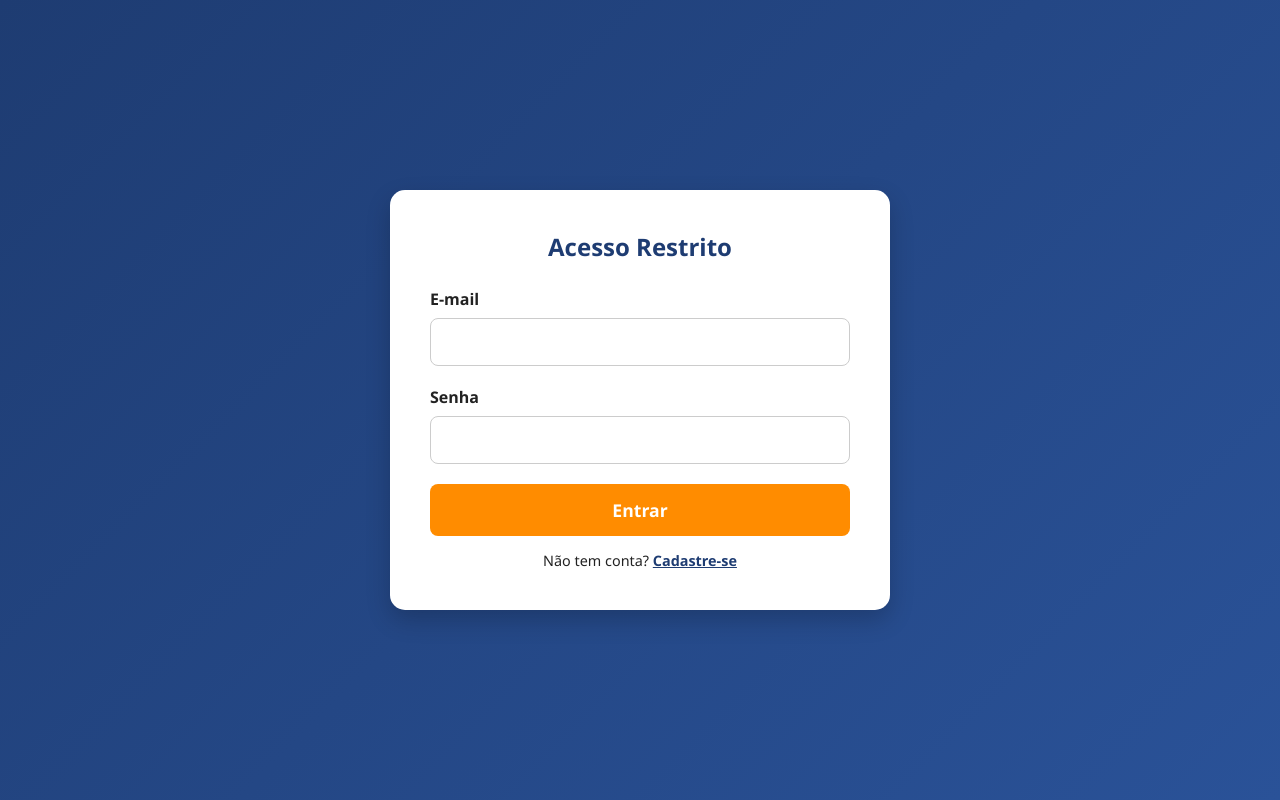
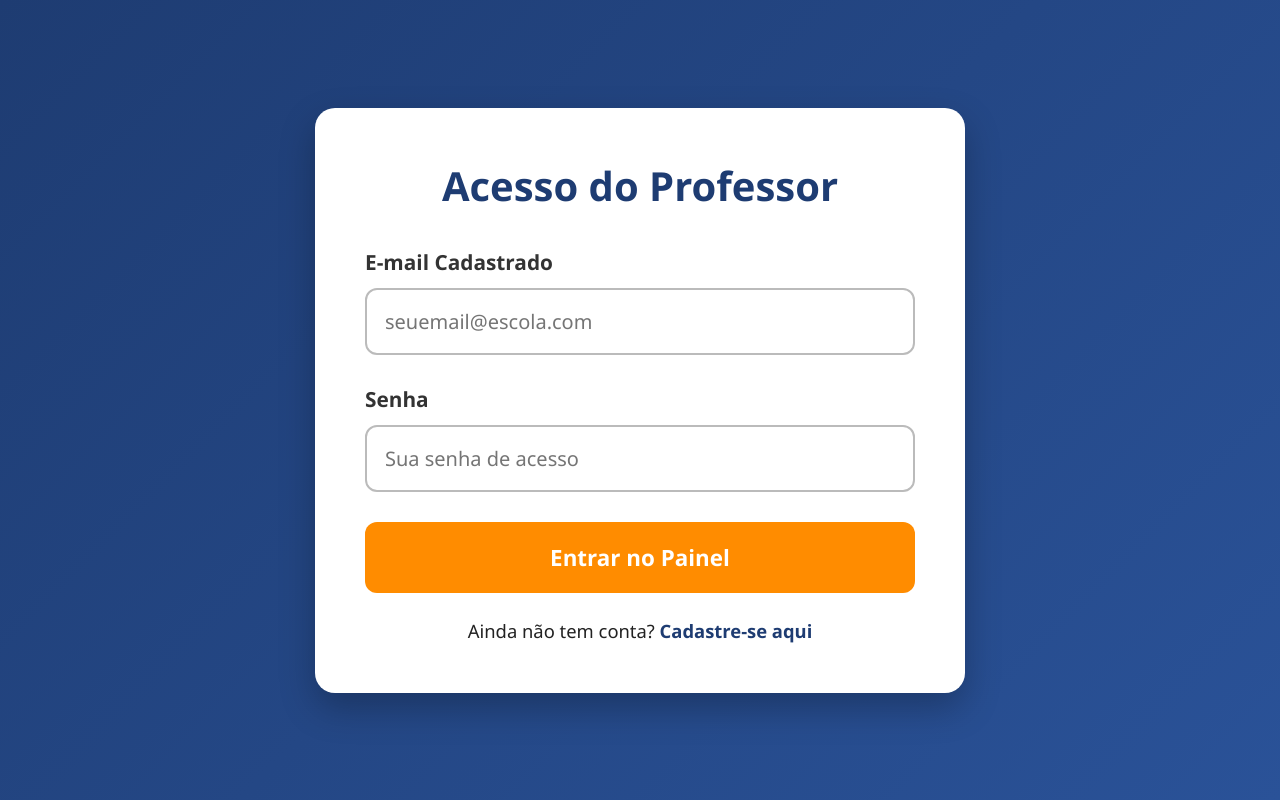
Before and after one commit to jjoedson00/MURAL_PARA_ESCOLA.1, a website: page public/login.html in a window 1280 px wide. Drawn offline with Linux system fonts and the light colour scheme.

Commit message:
feat: login automatico pos-cadastro, telas ampliadas e erros em tela

```diff
--- a/public/login.html
+++ b/public/login.html
@@ -3,44 +3,133 @@
 <head>
     <meta charset="UTF-8">
     <meta name="viewport" content="width=device-width, initial-scale=1.0">
-    <title>Login - Administrador</title>
+    <title>Login - Professor</title>
     <link rel="stylesheet" href="style.css">
+    <style>
+        .form-box-grande {
+            background: #ffffff;
+            padding: 50px;
+            border-radius: 20px;
+            width: 100%;
+            max-width: 650px;
+            box-shadow: 0 15px 35px rgba(0,0,0,0.25);
+        }
+
+        .form-box-grande h2 {
+            font-size: 2.5rem;
+            margin-bottom: 35px;
+            text-align: center;
+            color: #1e3c72;
+            font-weight: 700;
+        }
+
+        .input-group-grande {
+            margin-bottom: 30px;
+        }
+
+        .input-group-grande label {
+            display: block;
+            margin-bottom: 12px;
+            font-weight: 600;
+            font-size: 1.3rem;
+            color: #333;
+        }
+
+        .input-group-grande input {
+            width: 100%;
+            padding: 18px;
+            border: 2px solid #bbb;
+            border-radius: 12px;
+            font-size: 1.25rem;
+        }
+
+        .btn-grande {
+            background-color: #ff8c00;
+            color: white;
+            padding: 20px;
+            border: none;
+            border-radius: 12px;
+            font-size: 1.4rem;
+            font-weight: bold;
+            cursor: pointer;
+            width: 100%;
+        }
+
+        .btn-grande:hover {
+            background-color: #e07b00;
+        }
+
+        .mensagem-alerta-tela {
+            padding: 18px;
+            border-radius: 12px;
+            margin-bottom: 30px;
+            font-size: 1.2rem;
+            font-weight: 700;
+            text-align: center;
+            display: none;
+        }
+
+        .alerta-erro-tela {
+            background-color: #f8d7da;
+            color: #721c24;
+            border: 2px solid #f5c6cb;
+        }
+    </style>
 </head>
 <body class="form-screen">
-    <div class="form-box">
-        <h2>Acesso Restrito</h2>
+
+    <div class="form-box-grande">
+        <h2>Acesso do Professor</h2>
+
+        <div id="mensagemFeedback" class="mensagem-alerta-tela alerta-erro-tela"></div>
+
         <form id="loginForm">
-            <div class="input-group">
-                <label>E-mail</label>
-                <input type="email" id="email" required>
+            <div class="input-group-grande">
+                <label>E-mail Cadastrado</label>
+                <input type="email" id="email" placeholder="seuemail@escola.com" required>
             </div>
-            <div class="input-group">
+
+            <div class="input-group-grande">
                 <label>Senha</label>
-                <input type="password" id="senha" required>
+                <input type="password" id="senha" placeholder="Sua senha de acesso" required>
             </div>
-            <button type="submit" class="btn-primary" style="width: 100%; border-radius: 8px;">Entrar</button>
+
+            <button type="submit" class="btn-grande">Entrar no Painel</button>
         </form>
-        <p style="margin-top: 15px; text-align: center; font-size: 0.9rem;">
-            Não tem conta? <a href="cadastro.html" style="color: #1e3c72; font-weight: bold;">Cadastre-se</a>
+
+        <p style="margin-top: 25px; text-align: center; font-size: 1.15rem;">
+            Ainda não tem conta? <a href="cadastro.html" style="color: #1e3c72; font-weight: bold; text-decoration: none;">Cadastre-se aqui</a>
         </p>
     </div>
 
     <script>
         document.getElementById('loginForm').addEventListener('submit', async (e) => {
             e.preventDefault();
+
             const email = document.getElementById('email').value;
             const senha = document.getElementById('senha').value;
+            const caixaMensagem = document.getElementById('mensagemFeedback');
 
+            caixaMensagem.style.display = 'none';
+
+            try {
                 const res = await fetch('/api/login', {
                     method: 'POST',
                     headers: { 'Content-Type': 'application/json' },
                     body: JSON.stringify({ email, senha })
                 });
+
                 const dados = await res.json();
+
                 if (dados.sucesso) {
-                window.location.href = 'mural.html';
+                    window.location.href = 'mural.html'; // Vai direto para o mural logado
                 } else {
-                alert(dados.erro);
+                    caixaMensagem.textContent = dados.erro;
+                    caixaMensagem.style.display = 'block';
+                }
+            } catch {
+                caixaMensagem.textContent = 'Erro ao se conectar com o servidor.';
+                caixaMensagem.style.display = 'block';
             }
         });
     </script>
```
Also changed, not shown: public/cadastro.html (+119 -15 lines), server.js (+11 -7 lines). Lines whose indentation alone changed are shown as unchanged.
